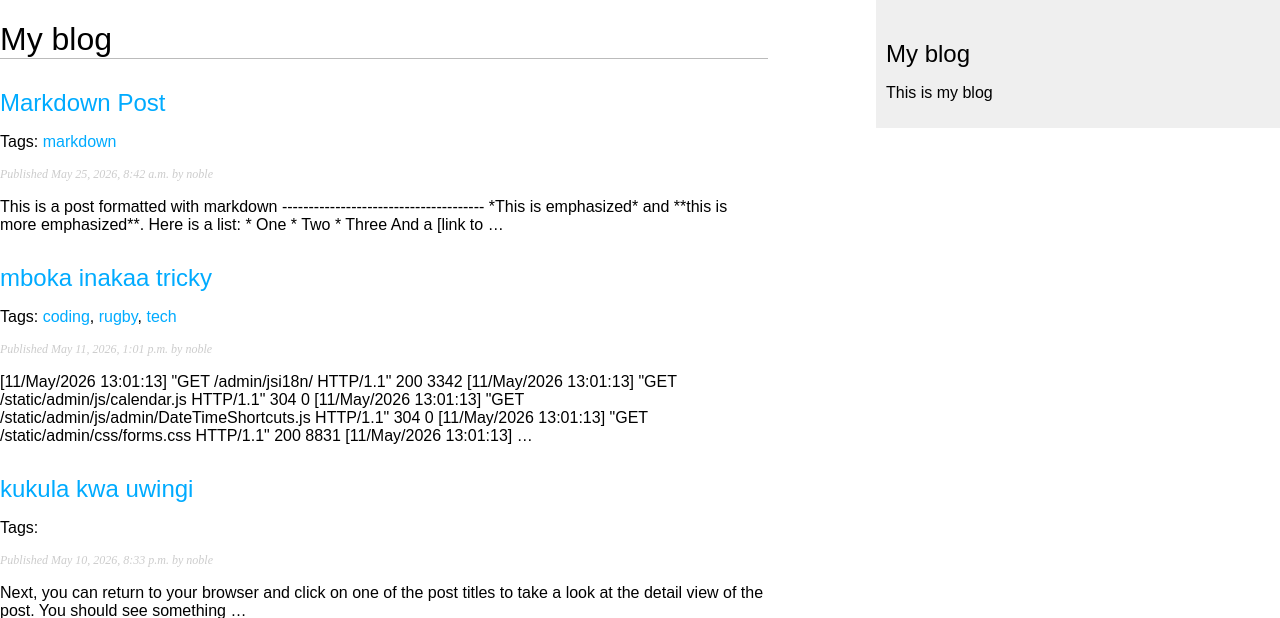
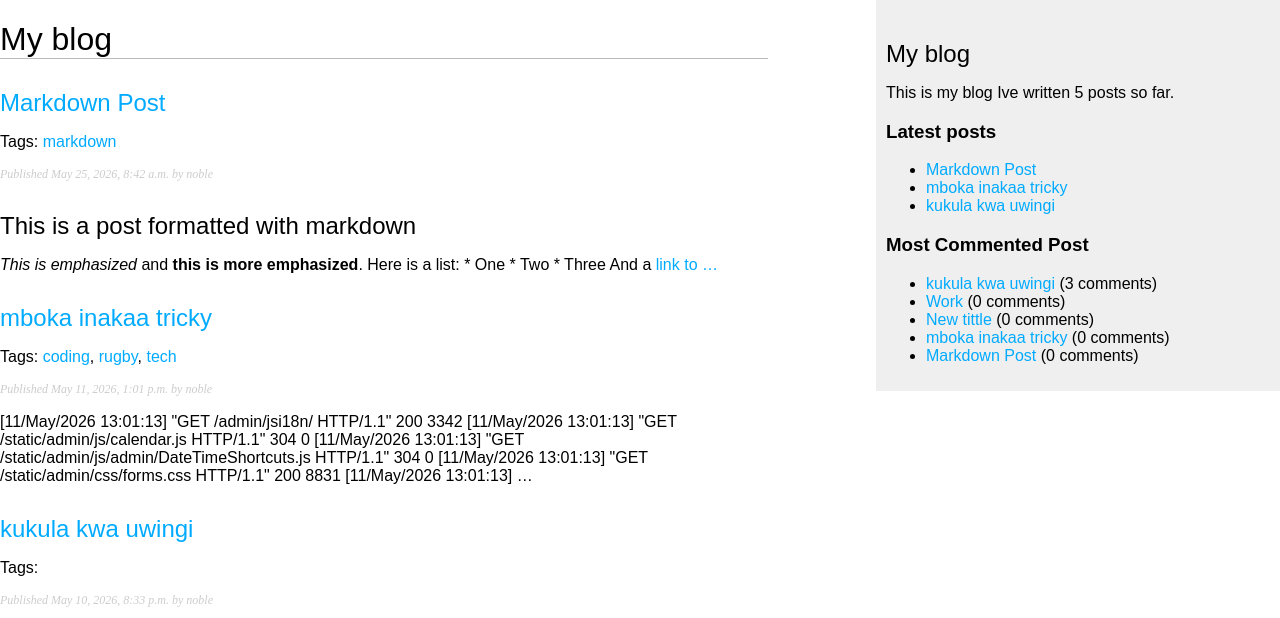
Before and after one commit to J-ohnP-aul/blog, a Django app: page /blog/ in a window 1280 px wide. Shown: the top 618 px of the page. Run offline with Django 5.2, Linux system fonts and the light colour scheme; data comes from the database, SQL or seed files in the repository; both versions use the stored data as it was after the commit; parts of the project's set-up code (start-up, migrations or seed data) failed here and were passed over.

Commit message:
added latest post, most comments, tagged templates'

```diff
--- a/blog/templates/blog/base.html
+++ b/blog/templates/blog/base.html
@@ -1,3 +1,4 @@
+{% load blog_tags %}
 {% load static %}
 <!DOCTYPE html>
 <html lang="en">
@@ -114,7 +115,18 @@
 
   <div id="sidebar">
     <h2>My blog</h2>
-    <p>This is my blog</p>
+    <p>This is my blog
+      Ive written {% total_posts %} posts so far.
+    </p>
+    <h3>Latest posts</h3>
+    {% show_latest_posts 3 %}
+    <h3>Most Commented Post</h3>
+    {% get_most_cmntd_pst as most_commented_post %}
+    <ul>
+      {% for post in most_commented_post %}
+      <li><a href="{{ post.get_absolute_url }}">{{ post.title }}</a> ({{ post.total_comments }} comments)</li>
+      {% endfor %}
+    </ul>
   </div>
 
 </body>
--- /dev/null
+++ b/blog/templates/blog/post/latest_posts.html
@@ -0,0 +1,7 @@
+<ul>
+{% for post in latest_posts %}
+<li>
+<a href="{{ post.get_absolute_url }}">{{ post.title }}</a>
+</li>
+{% endfor %}
+</ul>
--- a/blog/templates/blog/post/list.html
+++ b/blog/templates/blog/post/list.html
@@ -1,4 +1,5 @@
 {% extends "blog/base.html" %}
+{% load blog_tags %}
 {% block title %}Mega Blog {% endblock %}
 
 {% block content %}
@@ -23,7 +24,7 @@
     <p class="date">
       Published {{ post.publish }} by {{ post.author }}
     </p>
-    {{ post.body|truncatewords:30|linebreaks }}
+    {{ post.body|markdown|truncatewords:30|linebreaks }}
   {% endfor %}
   {% include "blog/pagination.html" with page=posts %}
 {% endblock %}
--- /dev/null
+++ b/blog/templatetags/blog_tags.py
@@ -0,0 +1,25 @@
+from django import template
+from ..models import Post
+register = template.Library()
+@register.simple_tag
+def total_posts():
+  return Post.published.count()
+
+
+@register.inclusion_tag('blog/post/latest_posts.html')
+def show_latest_posts(count=5):
+  latest_post = Post.published.order_by('-publish')[:count]
+  return {'latest_posts': latest_post}
+
+from django.db.models import Count
+@register.simple_tag
+def get_most_cmntd_pst(count=5):
+  return Post.published.annotate(
+    total_comments=Count('comments')
+  ).order_by('-total_comments')[:count]
+
+import markdown
+from django.utils.safestring import mark_safe
+@register.filter(name='markdown')
+def markdown_format(text):
+    return mark_safe(markdown.markdown(text))
--- a/blog/views.py
+++ b/blog/views.py
@@ -5,6 +5,8 @@ from django.views.generic import ListView #cbv
 from django.views.decorators.http import require_POST
 from .forms import EmailPostForm, CommentForm
 from django.core.mail import send_mail
+from django.db.models import Count
+
 from taggit.models import Tag
 
 from .models import Post
@@ -46,8 +48,11 @@ def post_detail(request, year, month, day, post):
   )
   comments = post.comments.filter(active=True)
   form = CommentForm() #form 4 user 2 comment
-  return render(request, 'blog/post/detail.html', {'post':post, 'comments':comments, 'form':form})
+  post_tags_ids = post.tags.values_list('id', flat=True)
+  similar_posts = Post.published.filter(tags__in=post_tags_ids).exclude(id=post.id)
+  similar_posts = similar_posts.annotate(same_tags=Count('tags')).order_by('-same_tags', '-publish')[:4]
 
+  return render(request, 'blog/post/detail.html', {'post':post, 'comments':comments, 'form':form, 'similar_posts':similar_posts})
 
 @require_POST
 def post_comment(request, post_id):
@@ -68,7 +73,8 @@ def post_comment(request, post_id):
     {
       'post':post,
       'form':form,
-      'comment':comment
+      'comment':comment,
+      'similar_posts':similar_posts
     }
   )
 
```
Also changed, not shown: blog/templates/blog/post/detail.html (+10 -1 lines), blog/templatetags/__init__.py (added), db.sqlite3.
